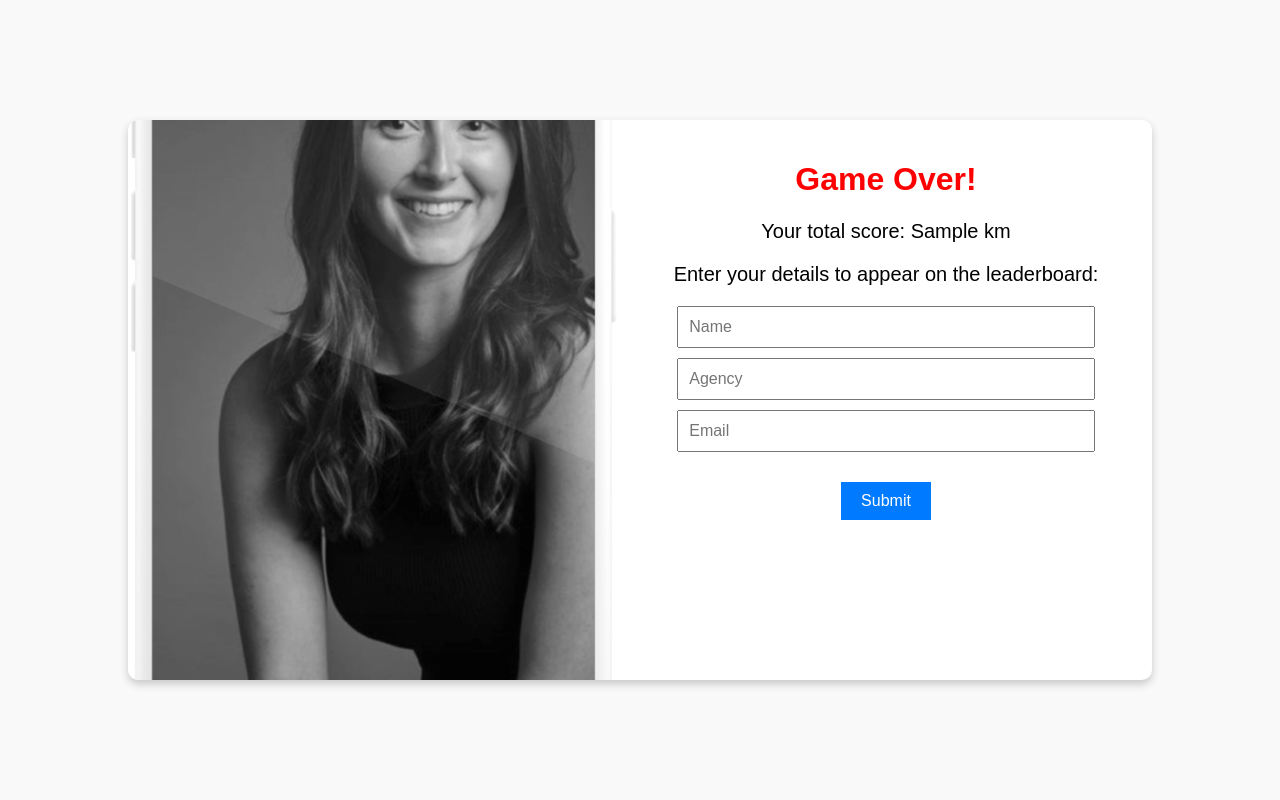
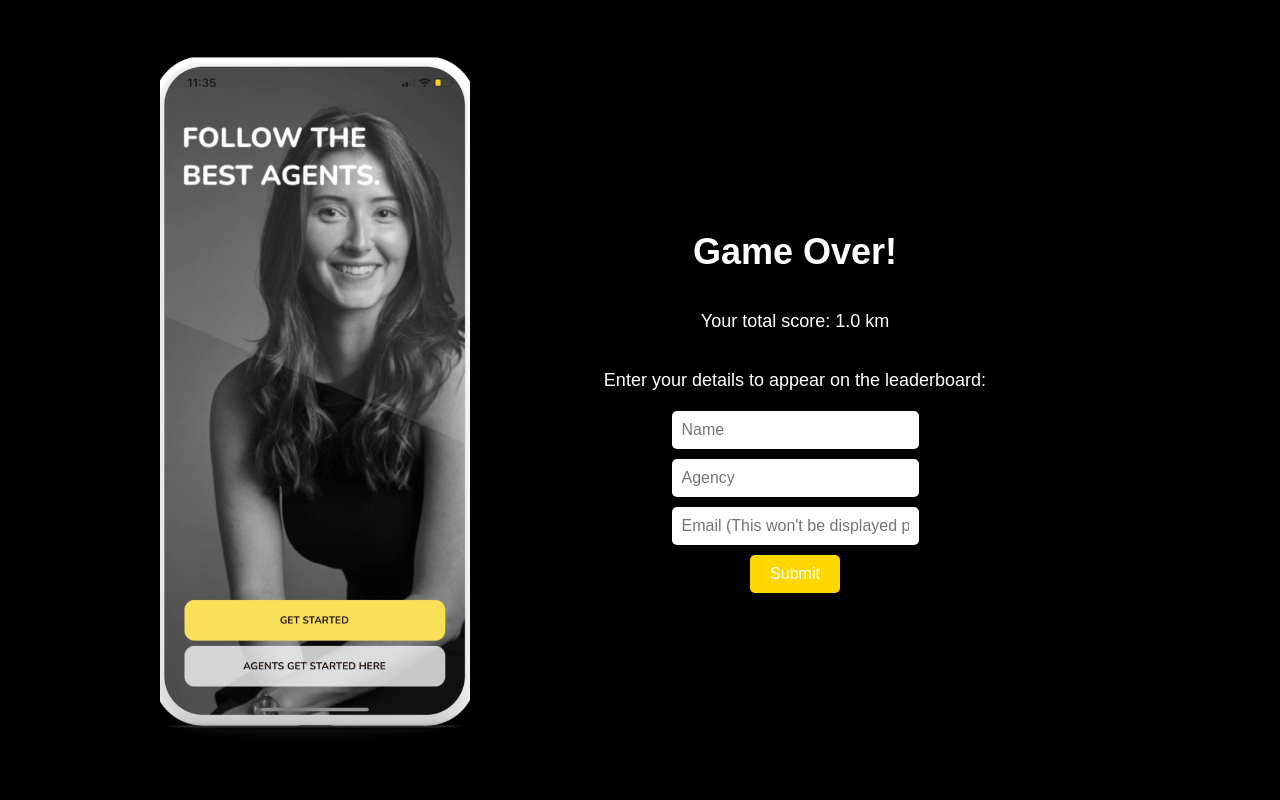
Before and after one commit to CrowdhausMatt/LocationGame, a Flask app: template London Knowledge Game/templates/game_over.html in a window 1280 px wide. Run offline with Flask 3, Linux system fonts and the light colour scheme; the template is opened without the code that fills it: most values are stand-ins (such as "Sample title", 1, 10 or a date in 2020).

Commit message:
Update game_over.html

```diff
--- a/London Knowledge Game/templates/game_over.html
+++ b/London Knowledge Game/templates/game_over.html
@@ -9,69 +9,94 @@
             margin: 0;
             padding: 0;
             display: flex;
+            justify-content: center;
             align-items: center;
-            justify-content: center;
             height: 100vh;
-            background-color: #f9f9f9;
+            background-color: black;
+            color: white;
         }
-        #container {
+
+        #modal-box {
             display: flex;
-            width: 80%;
-            height: 70%;
-            box-shadow: 0 4px 8px rgba(0, 0, 0, 0.2);
-            background-color: white;
+            background-color: rgba(0, 0, 0, 0.9);
             border-radius: 10px;
+            box-shadow: 0 4px 8px rgba(0, 0, 0, 0.5);
             overflow: hidden;
+            width: 75%;
+            max-width: 1000px;
         }
+
         #image-section {
-            flex: 1;
+            flex: 0.5; /* Slightly larger flex value to make the image bigger */
             background: url('/static/images/game_over_image.png') no-repeat center center;
-            background-size: cover;
+            background-size: cover; /* Ensures the image fills its section */
+            height: auto;
+            min-height: 700px;
             cursor: pointer;
         }
-        #details-section {
+
+        #text-section {
             flex: 1;
-            padding: 20px;
+            padding: 15px; /* Reduced padding for a more compact layout */
+            display: flex;
+            flex-direction: column;
+            justify-content: center;
+            align-items: center;
+        }
+
+        h1 {
+            font-size: 36px;
+            margin-bottom: 20px;
+        }
+
+        p {
+            font-size: 18px;
+            margin-bottom: 20px;
             text-align: center;
         }
-        h1 {
-            color: red;
+
+        form {
+            display: flex;
+            flex-direction: column;
+            align-items: center;
         }
-        p {
-            font-size: 20px;
-        }
+
         input {
-            display: block;
-            width: 80%;
-            margin: 10px auto;
             padding: 10px;
             font-size: 16px;
+            margin-bottom: 10px;
+            width: 100%;
+            max-width: 300px;
+            border-radius: 5px;
+            border: none;
         }
+
         button {
-            margin-top: 20px;
             padding: 10px 20px;
-            background-color: #007bff;
+            font-size: 16px;
+            background-color: gold;
             color: white;
             border: none;
             cursor: pointer;
-            font-size: 16px;
+            border-radius: 5px;
         }
     </style>
 </head>
 <body>
-    <div id="container">
+    <!-- Modal Box -->
+    <div id="modal-box">
         <!-- Image Section -->
         <div id="image-section" onclick="window.open('https://knokknok.social/', '_blank')"></div>
 
-        <!-- Details Section -->
-        <div id="details-section">
+        <!-- Text Section -->
+        <div id="text-section">
             <h1>Game Over!</h1>
-            <p>Your total score: {{ total_score.toFixed(1) }} km</p>
+            <p>Your total score: {{ "%.1f" | format(total_score) }} km</p>
             <p>Enter your details to appear on the leaderboard:</p>
             <form action="/submit_score" method="POST">
                 <input type="text" name="name" placeholder="Name" required>
                 <input type="text" name="agency" placeholder="Agency" required>
-                <input type="email" name="email" placeholder="Email" required>
+                <input type="email" name="email" placeholder="Email (This won't be displayed publicly)" required>
                 <input type="hidden" name="score" value="{{ total_score }}">
                 <button type="submit">Submit</button>
             </form>
```
